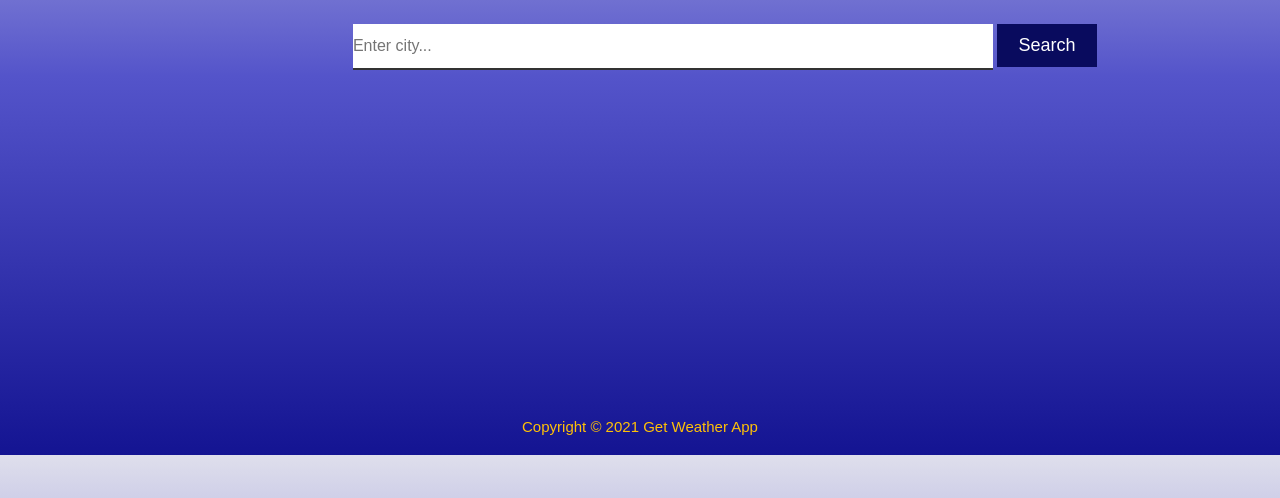
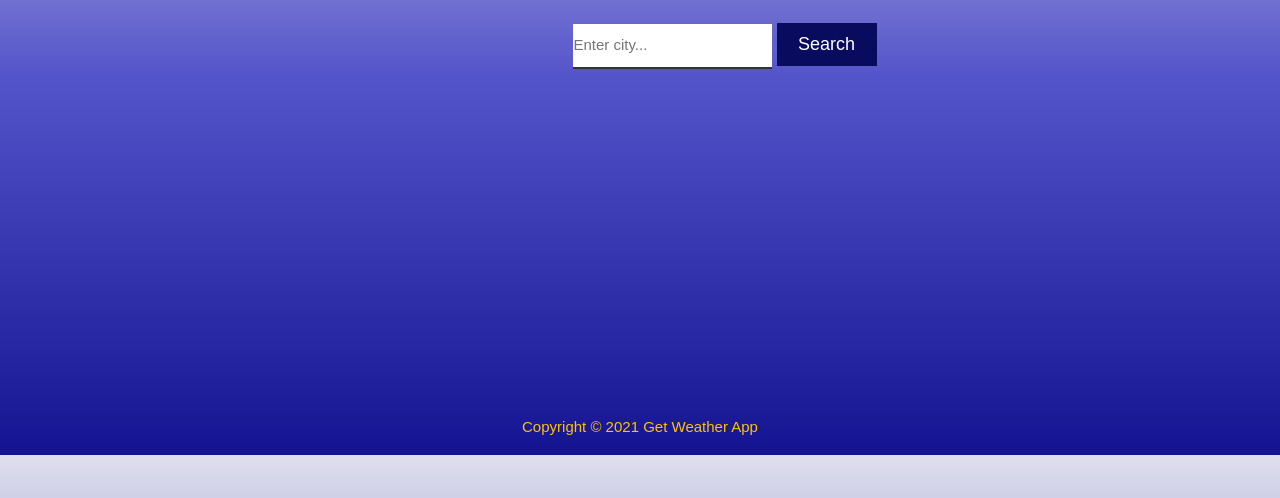
Before and after one commit to Dorcas-BD/Get-Weather, a plain HTML site: page index.html in a window 1280 px wide. Shown: the part 302-800 px from the top of the page. Drawn offline with nearby package versions, Linux system fonts and the light colour scheme.

Commit message:
Update style.css

```diff
--- a/style.css
+++ b/style.css
@@ -64,9 +64,8 @@ header #logo h1{
 }
 
 .input {
-    width: 50%;
     padding:  10px 0;
-    font-size: 16px;
+    font-size: 25x;
     margin: 20px 0;
     border: none;
     border-bottom: 2px solid #333;
```
